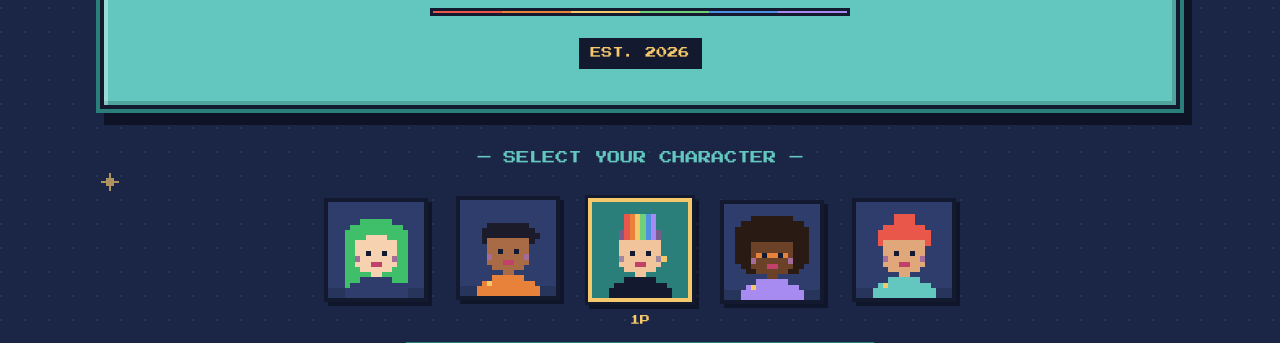
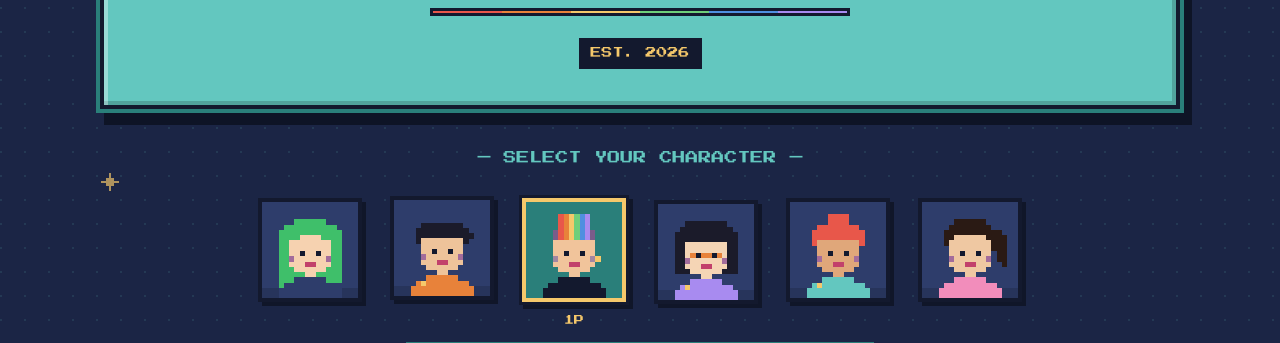
Before and after one commit to yiyu-tian/qpluslab, a plain HTML site: page index.html in a window 1280 px wide. Shown: the part 401-744 px from the top of the page. Drawn offline with Linux system fonts and the light colour scheme.

Commit message:
Update character avatars
Co-Authored-By: Claude Opus 5.5 <noreply@anthropic.com>

```diff
--- a/index.html
+++ b/index.html
@@ -222,6 +222,7 @@
   .pal:nth-child(3) .tile { animation-delay: .8s; }
   .pal:nth-child(4) .tile { animation-delay: 1.2s; }
   .pal:nth-child(5) .tile { animation-delay: .2s; }
+  .pal:nth-child(6) .tile { animation-delay: 1s; }
   .pal svg { width: 88%; height: 88%; }
   .pal:hover .tile { animation: hop .4s steps(3) 1; }
   @keyframes bob { 50% { transform: translateY(-4px); } }
@@ -358,8 +359,9 @@
     <button class="pal" data-cls="AI LEARNER" data-stats="10,6,7" data-line="Learn AI from the ground up — every expert started here."><span class="bubble">Hi, world!</span><div class="tile" data-av="green"></div></button>
     <button class="pal" data-cls="PROJECT BUILDER" data-stats="7,10,8" data-line="Turn ideas into open-source projects people use."><span class="bubble">Ship it!</span><div class="tile" data-av="pixie"></div></button>
     <button class="pal sel" data-cls="IMPACT MAKER" data-stats="8,8,10" data-line="Build AI that makes a difference in the world."><span class="bubble">Let's build!</span><div class="tile" data-av="mohawk"></div></button>
-    <button class="pal" data-cls="RESEARCHER" data-stats="9,8,9" data-line="Explore open questions and publish what we find."><span class="bubble">Reading arXiv</span><div class="tile" data-av="curly"></div></button>
+    <button class="pal" data-cls="RESEARCHER" data-stats="9,8,9" data-line="Explore open questions and publish what we find."><span class="bubble">Reading arXiv</span><div class="tile" data-av="bob"></div></button>
     <button class="pal" data-cls="CHALLENGER" data-stats="8,9,8" data-line="Take on global AI competitions and hackathons."><span class="bubble">Game on!</span><div class="tile" data-av="bun"></div></button>
+    <button class="pal" data-cls="TEAM CAPTAIN" data-stats="8,8,9" data-line="Bring people together and lead the way."><span class="bubble">Team up!</span><div class="tile" data-av="pony"></div></button>
   </div>
   <div class="statcard frame dark" aria-live="polite">
     <div class="cls" id="cls">IMPACT MAKER</div>
@@ -545,7 +547,7 @@ research/ impact/</pre>
       <svg class="deco star" style="top:-14px; right:-14px"><use href="#star"/></svg>
       <div class="contact-head">
         <div class="crew small" aria-hidden="true">
-          <div class="pal"><span class="bubble">Join us!</span><div class="tile" data-av="curly"></div></div>
+          <div class="pal"><span class="bubble">Join us!</span><div class="tile" data-av="bob"></div></div>
         </div>
         <h2>Join the Party</h2>
         <div class="crew small" aria-hidden="true">
@@ -581,7 +583,7 @@ research/ impact/</pre>
       "..hhhhsssshhhh..", "..hhsssssssshh..", "..hhsssssssshh..", "..hh"+FACE[0]+"hh..",
       "..hh"+FACE[1]+"hh..", "..hh"+FACE[2]+"hh..", "..hhhsssssshhh..", "..hhhhhsshhhhh..",
       "..hhhcccccchhh..", "..hccccccccccc..", "..cccccccccccc..", "..cccccccccccc.." ] },
-    pixie: { skin: "#a86b45", hair: "#1b1b2a", shirt: "#e8823a", grid: [
+    pixie: { skin: "#eec39a", hair: "#1b1b2a", shirt: "#e8823a", grid: [
       "................", "................", "....hhhhhhhh....", "...hhhhhhhhhh...",
       "...hhhhhhhhhhh..", "...hssssssssh...", "....ssssssss....", "...."+FACE[0]+"....",
       "...."+FACE[1]+"....", "...."+FACE[2]+"....", ".....ssssss.....", ...SHIRT(true) ] },
@@ -589,10 +591,14 @@ research/ impact/</pre>
       ".....123456.....", ".....123456.....", ".....123456.....", "....d123456d....",
       "....d123456d....", "....ssssssss....", "....ssssssss....", "...."+FACE[0]+"....",
       "...."+FACE[1]+"a...", "...."+FACE[2]+"....", ".....ssssss.....", ...SHIRT(false) ] },
-    curly: { skin: "#6b4128", hair: "#2a1a14", shirt: "#a88bf0", grid: [
-      "....hhhhhhhh....", "..hhhhhhhhhhhh..", ".hhhhhhhhhhhhhh.", ".hhhhhhhhhhhhhh.",
-      ".hhhhhhhhhhhhhh.", ".hhhsssssssshhh.", ".hhhsssssssshhh.", ".hhhsgeggegshhh.",
-      ".hhh"+FACE[1]+"hhh.", "..hh"+FACE[2]+"hh..", "...hhsssssshh...", ...SHIRT(true) ] },
+    bob: { skin: "#f5d5b5", hair: "#1b1b2a", shirt: "#a88bf0", grid: [
+      "................", "....hhhhhhhh....", "...hhhhhhhhhh...", "..hhhhhhhhhhhh..",
+      "..hhhhhhhhhhhh..", "..hhsssssssshh..", "..hhsssssssshh..", "..hhsgeggegshh..",
+      "..hh"+FACE[1]+"hh..", "..hh"+FACE[2]+"hh..", "..hhhsssssshhh..", ...SHIRT(true) ] },
+    pony: { skin: "#efc8a2", hair: "#2a1a14", shirt: "#f28dbb", grid: [
+      "................", ".....hhhhhh.....", "....hhhhhhhh....", "...hhhhhhhhhhh..",
+      "...hhsssssshhhh.", "...hsssssssshhh.", "....sssssssshhh.", "...."+FACE[0]+".hh.",
+      "...."+FACE[1]+".hh.", "...."+FACE[2]+"..h.", ".....ssssss.....", ...SHIRT(false) ] },
     bun: { skin: "#e0a77a", hair: "#e8574a", shirt: "#63c7bf", grid: [
       "......hhhh......", "......hhhh......", "....hhhhhhhh....", "...hhhhhhhhhh...",
       "...hhhhhhhhhh...", "...hssssssssh...", "....ssssssss....", "...."+FACE[0]+"....",
```
